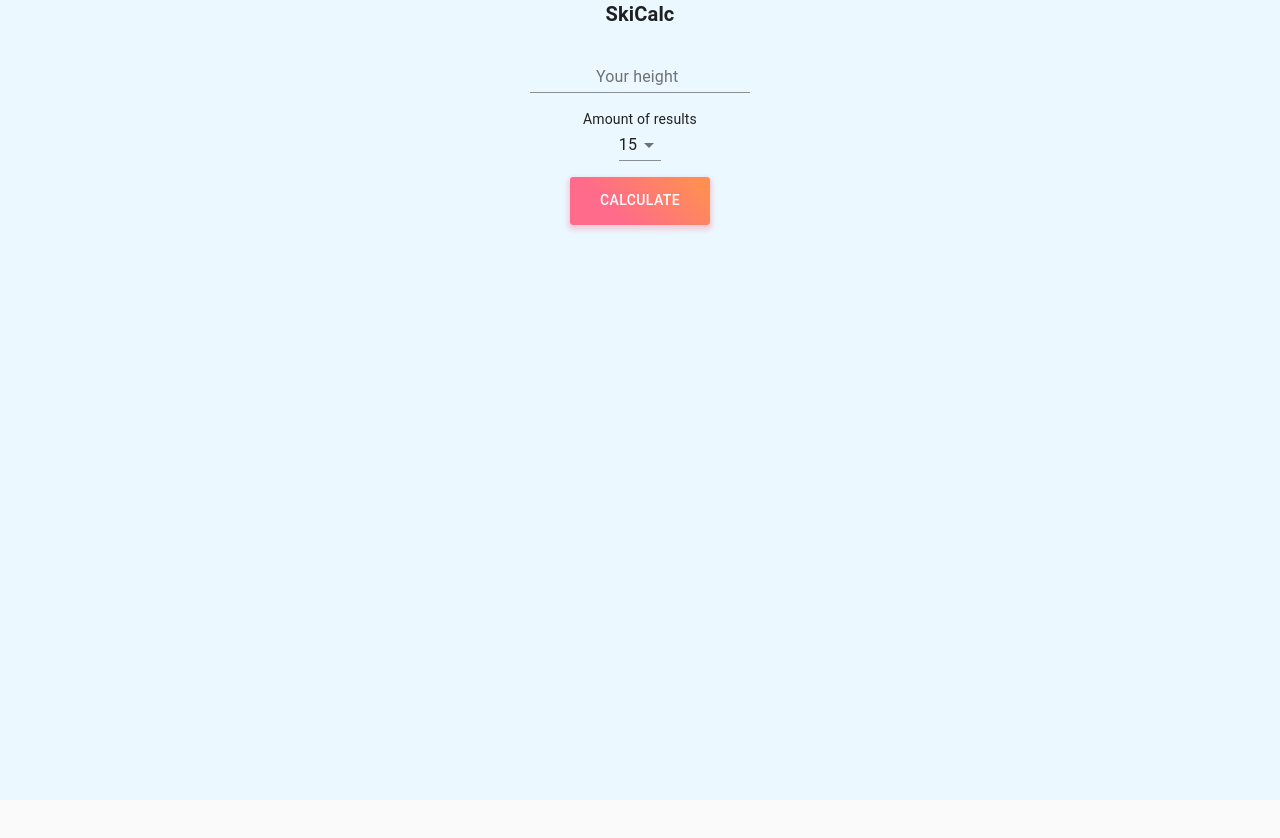
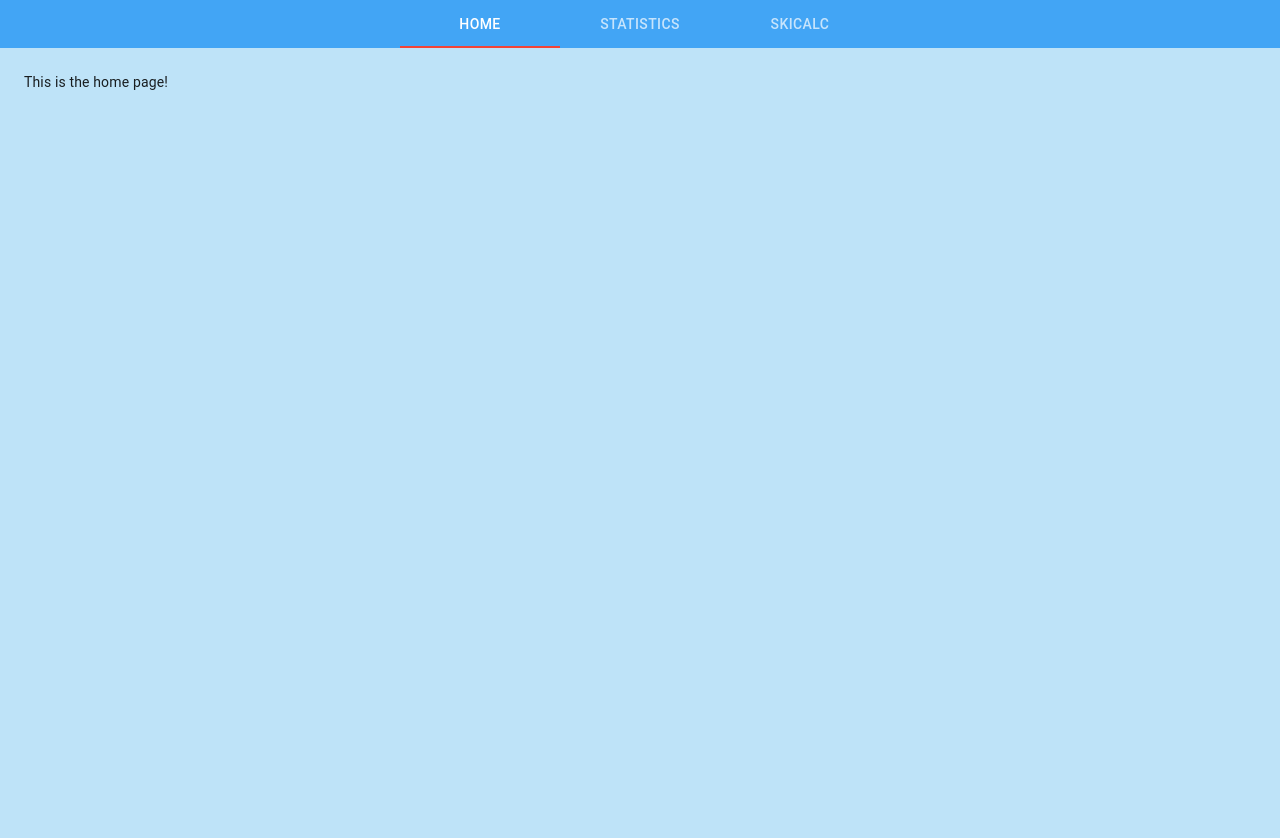
Before and after one commit to martti-n/ski-calc-react, a React (Create React App) app: page / in a window 1280 px wide. Shown: the top 838 px of the page. Before the commit the page ends 800 px from the top, so only its background shows below. Built offline with nearby package versions, Linux system fonts and the light colour scheme.

Commit message:
updated ui, added navbar

```diff
--- a/src/App.js
+++ b/src/App.js
@@ -1,16 +1,14 @@
 import React from "react";
-import Header from "./Components/Header";
+import TopNav from "./Components/Navigation/TopNav";
 import { ThemeProvider } from "@material-ui/core/styles";
 import CssBaseline from "@material-ui/core/CssBaseline";
-import theme from './theme'
+import theme from "./theme";
 
 function App() {
   return (
     <ThemeProvider theme={theme}>
       <CssBaseline />
-      <div className="bg-blue-100 h-screen">
-        <Header />
-      </div>
+      <TopNav />
     </ThemeProvider>
   );
 }
--- /dev/null
+++ b/src/Components/Navigation/TopNav.js
@@ -0,0 +1,99 @@
+import React from "react";
+import PropTypes from "prop-types";
+import { makeStyles } from "@material-ui/core/styles";
+import AppBar from "@material-ui/core/AppBar";
+import Tabs from "@material-ui/core/Tabs";
+import Tab from "@material-ui/core/Tab";
+import Box from "@material-ui/core/Box";
+import SkiCalc from '../SkiCalc/SkiCalc';
+import Home from '../Pages/Home';
+import Statistics from '../Pages/Statistics';
+
+const useStyles = makeStyles((theme) => ({
+  panel: {
+    backgroundColor: '#bee3f8',
+    height: '100vh',
+  },
+  bar: {
+    flexGrow: 1,
+    backgroundColor: theme.palette.background.paper,
+  },
+}));
+
+function TabPanel(props) {
+
+  const { children, value, index, ...other } = props;
+  const classes = useStyles();
+
+  return (
+    <div
+      role="tabpanel"
+      hidden={value !== index}
+      id={`nav-tabpanel-${index}`}
+      className={classes.panel}
+      aria-labelledby={`nav-tab-${index}`}
+      {...other}
+    >
+      {value === index && (
+        <Box p={3}>
+          {children}
+        </Box>
+      )}
+    </div>
+  );
+}
+
+TabPanel.propTypes = {
+  children: PropTypes.node,
+  index: PropTypes.any.isRequired,
+  value: PropTypes.any.isRequired,
+};
+
+function a11yProps(index) {
+  return {
+    id: `nav-tab-${index}`,
+    "aria-controls": `nav-tabpanel-${index}`,
+  };
+}
+
+function LinkTab(props) {
+  return (
+    <Tab
+      component="a"
+      onClick={(event) => {
+        event.preventDefault();
+      }}
+      {...props}
+    />
+  );
+}
+
+export default function NavTabs() {
+  const classes = useStyles();
+  const [value, setValue] = React.useState(0);
+
+  const handleChange = (event, newValue) => {
+    setValue(newValue);
+  };
+
+  return (
+    <div className={classes.bar}>
+      <AppBar position="static">
+        <Tabs centered value={value} onChange={handleChange} aria-label="nav tabs example">
+          <LinkTab label="Home" {...a11yProps(0)} />
+          <LinkTab label="Statistics" {...a11yProps(1)} />
+          <LinkTab label="SkiCalc" {...a11yProps(2)} />
+        </Tabs>
+      </AppBar>
+      <TabPanel value={value} index={0}>
+        <Home />
+      </TabPanel>
+      <TabPanel value={value} index={1}>
+        <Statistics />
+      </TabPanel>
+      <TabPanel value={value} index={2}>
+        <SkiCalc />
+      </TabPanel>
+    </div>
+  );
+}
--- /dev/null
+++ b/src/Components/Pages/Home.js
@@ -0,0 +1,11 @@
+import React from 'react';
+
+function Home () {
+  return (
+    <div>
+      This is the home page!
+    </div>
+   );
+}
+
+export default Home;
--- /dev/null
+++ b/src/Components/Pages/Statistics.js
@@ -0,0 +1,11 @@
+import React from 'react';
+
+function Statistics() {
+  return (
+    <div>
+      These are the statistics!
+    </div>
+   );
+}
+
+export default Statistics;
--- a/src/Components/Header.js
+++ b/src/Components/SkiCalc/SkiCalc.js
@@ -14,7 +14,7 @@
   outline: 'none !important'
 });
 
-function Header() {
+function SkiCalc() {
   const [height, setHeight] = useState("");
   const [amountOfResults, setAmountOfResults] = useState(15);
   const [results, setResults] = useState([]);
@@ -73,4 +73,4 @@
   );
 }
 
-export default Header;
+export default SkiCalc;
```
Also changed, not shown: src/Components/SkiCalc/ResultItem.js (renamed from src/Components/ResultItem.js), src/Components/SkiCalc/Results.js (renamed from src/Components/Results.js).
